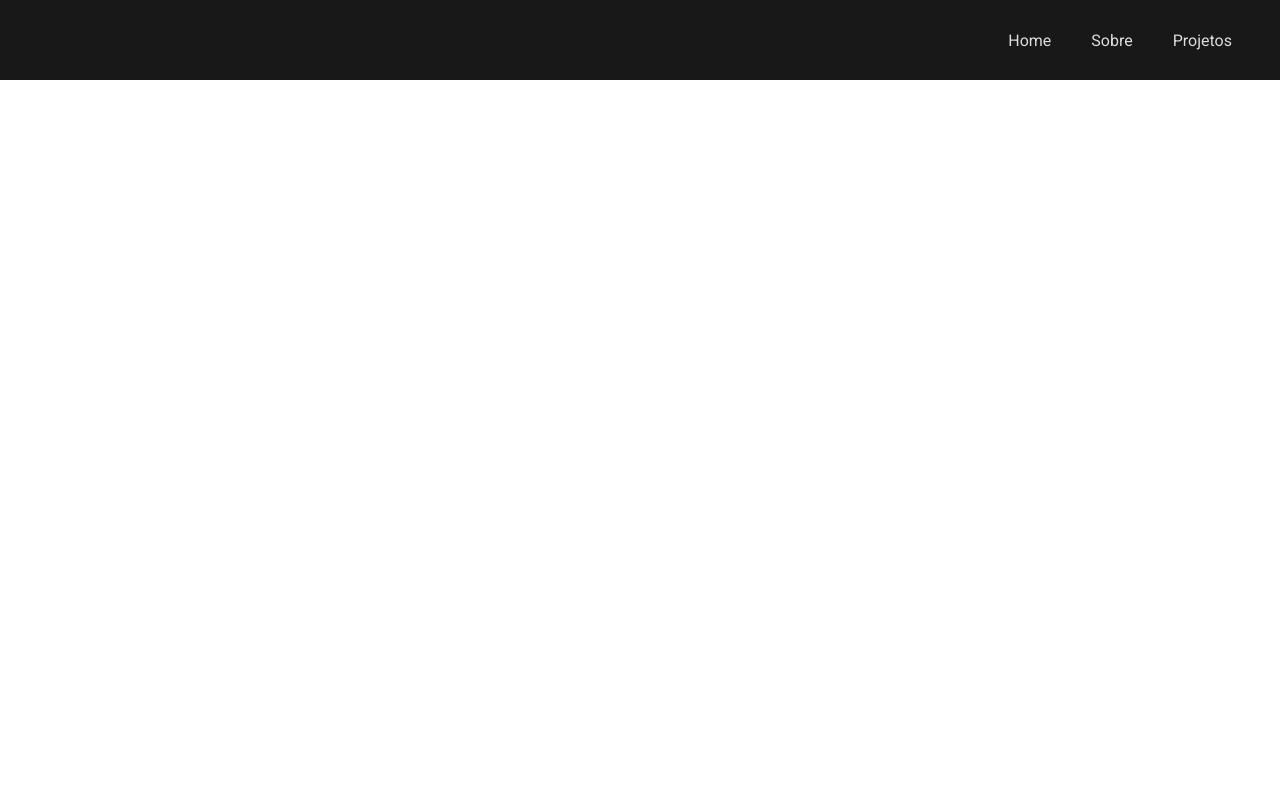
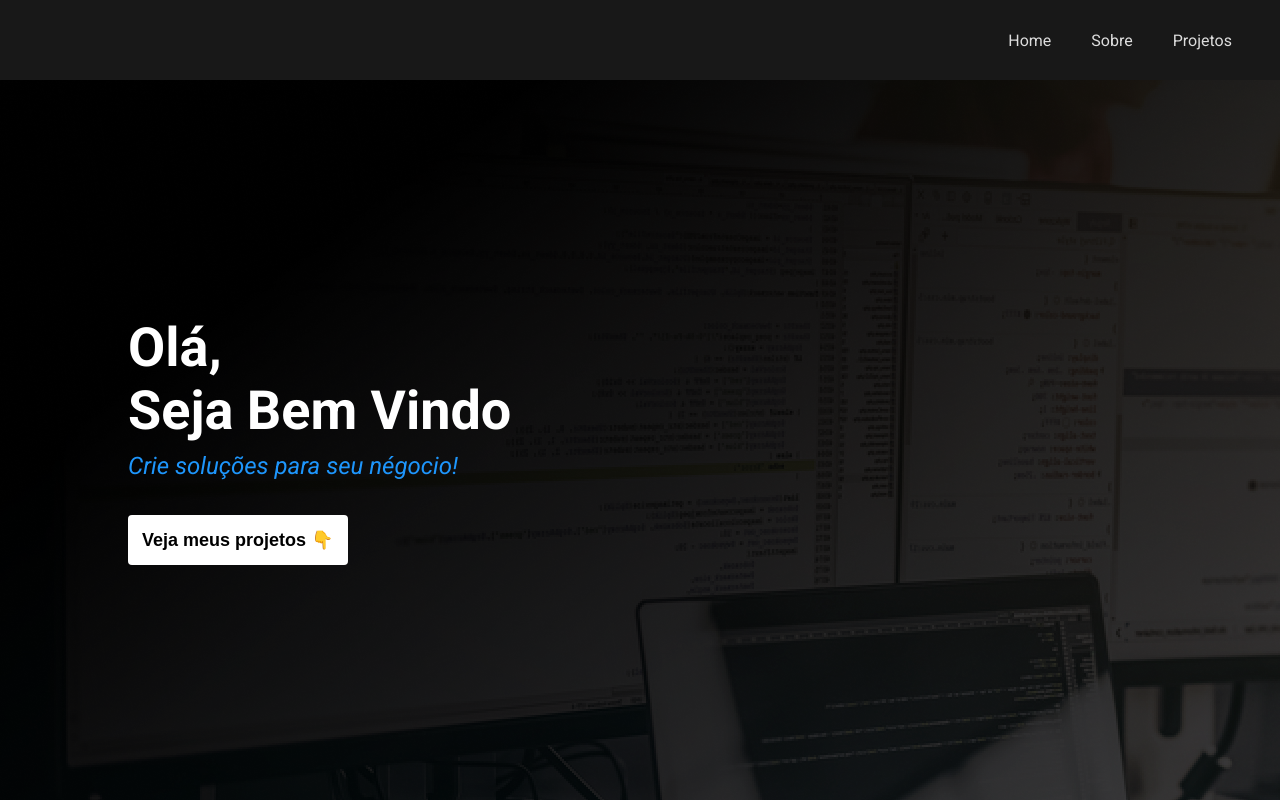
Before and after one commit to OlvDavid/portfolio, a plain HTML site: page index.html in a window 1280 px wide. Drawn offline with Linux system fonts and the light colour scheme.

Commit message:
Criação da main do projeto

```diff
--- a/index.html
+++ b/index.html
@@ -14,6 +14,7 @@
 </head>
 <body>
 
+    <!-- INICIO HEADER -->
     <nav class="nav">
         <ul class="nav-list">
             <li>
@@ -27,6 +28,22 @@
             </li>
         </ul>
     </nav>
+    <!-- FIM HEADER -->
+
+    <!--INICIO MAIN-->
+    <section class="main">
+        <div>
+            <h1>Olá, <br>Seja Bem Vindo</h1>
+            <p>Crie soluções para seu négocio!</p>
+            <a href="#">
+                <button class="call-to-action">
+                    Veja meus projetos 👇
+                </button>
+            </a>
+        </div>
+    </section>
+    <!--FIM MAIN-->
+
 
 </body>
 </html>
--- a/style.css
+++ b/style.css
@@ -37,3 +37,44 @@ body{
 }
 
 /* FIM HEADER */
+
+/* INICIO MAIN */
+
+.main{
+    width: 100%;
+    background-color: #000;
+    height: calc(100vh - 80px);
+    background-image: url(images/programador.png);
+    display: flex;
+    align-items: center;
+    padding-left: 10%;
+}
+
+.main h1{
+    color: #FFFFFF;
+    font-size: 54px;
+
+}
+
+.main p{
+    font-size: 24px;
+    font-style: italic;
+    color: #1e96FC;
+    margin-top: 10px;
+    margin-bottom: 35px;
+}
+
+.call-to-action{
+    cursor: pointer;
+    background-color: #FFFFFF;
+    border: 0;
+    padding: 14px;
+    border-radius: 4px;
+    font-size: 18px;
+    font-weight: bold;
+}
+
+.main a{
+    text-decoration: none;
+    color: #181818;
+}
```
Also changed, not shown: images/foto-pc.png (added), images/programador.png (added), images/projeto1.png (added), images/projeto2.png (added), images/projeto3.png (added).
